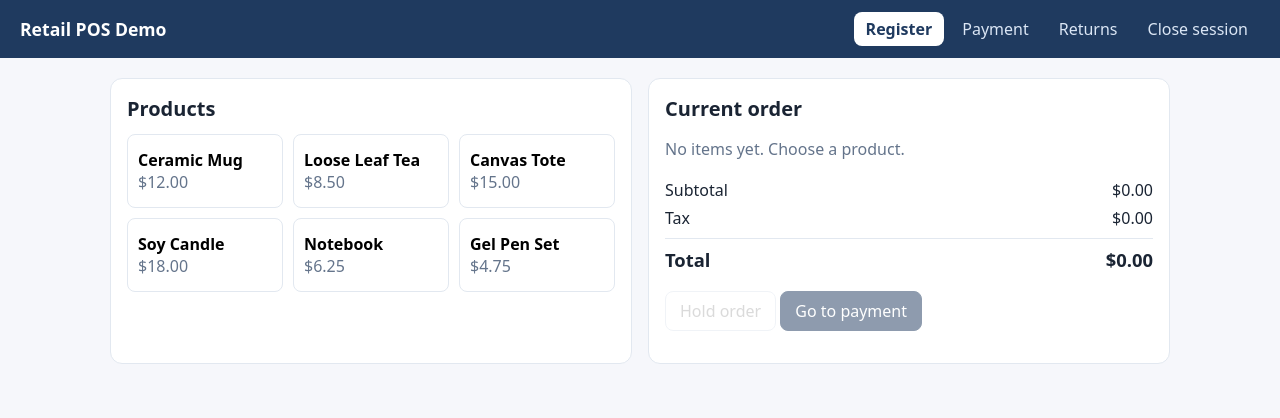
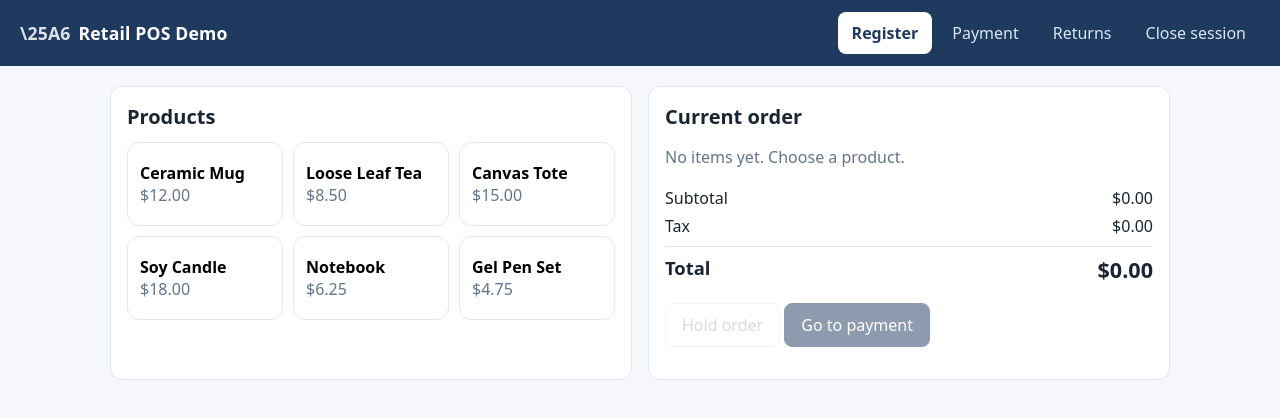
Before and after one commit to Matt-s-Amazing-Software/retail-pos-demo, a website with bundled scripts: page index.html in a window 1280 px wide. Built offline with nearby package versions, Linux system fonts and the light colour scheme.

Commit message:
KAN-23: Redesign the register with larger touch targets (#11)

```diff
--- a/styles.css
+++ b/styles.css
@@ -2,13 +2,14 @@
 * { box-sizing: border-box; }
 body { margin:0; font-family: system-ui, -apple-system, "Segoe UI", sans-serif; color:var(--ink); background:var(--bg); }
 .topbar { display:flex; align-items:center; justify-content:space-between; gap:16px; padding:12px 20px; background:var(--brand); color:#fff; }
-.topbar h1 { font-size:1.1rem; margin:0; }
+.topbar h1 { font-size:1.1rem; margin:0; letter-spacing:.01em; }
+.topbar h1::before { content:"\\25A6"; margin-right:8px; opacity:.85; }
 nav { display:flex; gap:6px; flex-wrap:wrap; }
-nav a { color:#dbe6f5; text-decoration:none; padding:6px 12px; border-radius:8px; }
+nav a { color:#dbe6f5; text-decoration:none; padding:10px 14px; border-radius:8px; }
 nav a[aria-current="page"] { background:#fff; color:var(--brand); font-weight:600; }
 main { max-width:1100px; margin:0 auto; padding:20px; }
 h2 { margin:0 0 12px; font-size:1.25rem; }
-button { font:inherit; cursor:pointer; border:1px solid var(--line); background:#fff; border-radius:8px; padding:8px 14px; }
+button { font:inherit; cursor:pointer; border:1px solid var(--line); background:#fff; border-radius:8px; padding:10px 16px; min-height:44px; }
 button.primary { background:var(--brand); border-color:var(--brand); color:#fff; }
 button:disabled { opacity:.5; cursor:not-allowed; }
 .panel { background:#fff; border:1px solid var(--line); border-radius:12px; padding:16px; }
@@ -19,7 +20,9 @@ button:disabled { opacity:.5; cursor:not-allowed; }
 .register { display:grid; grid-template-columns: 1fr 1fr; gap:16px; }
 @media (max-width: 800px) { .register { grid-template-columns: 1fr; } }
 .grid { display:grid; grid-template-columns: repeat(auto-fill, minmax(140px, 1fr)); gap:10px; }
-.grid button { padding:14px 10px; text-align:left; }
+.grid button { padding:16px 12px; text-align:left; min-height:84px; border-radius:12px; font-size:1rem; transition: box-shadow .15s, transform .05s; }
+.grid button:hover:not(:disabled) { box-shadow:0 2px 8px rgba(31,58,95,.18); }
+.grid button:active:not(:disabled) { transform: translateY(1px); }
 table { width:100%; border-collapse:collapse; }
 td { padding:8px 4px; border-bottom:1px solid var(--line); vertical-align:middle; }
 td.num { text-align:right; white-space:nowrap; }
@@ -46,3 +49,6 @@ h3 { margin:16px 0 8px; }
 .held { margin-top:16px; }
 .held ul { margin:0; padding-left:20px; }
 .held li { margin:6px 0; }
+.register > section:last-child { align-self:start; position:sticky; top:12px; }
+td.qty button { min-width:44px; }
+.totals .grand dd { font-size:1.35rem; }
```
